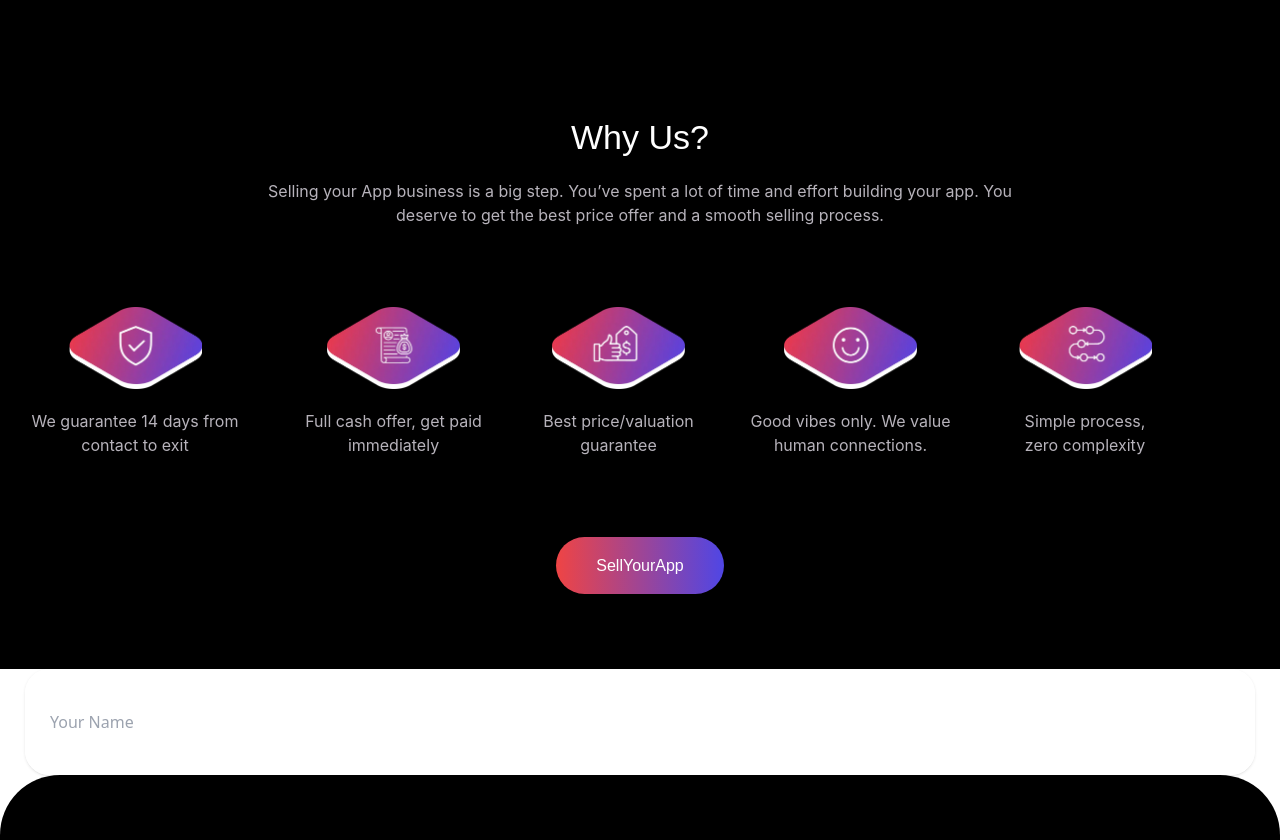
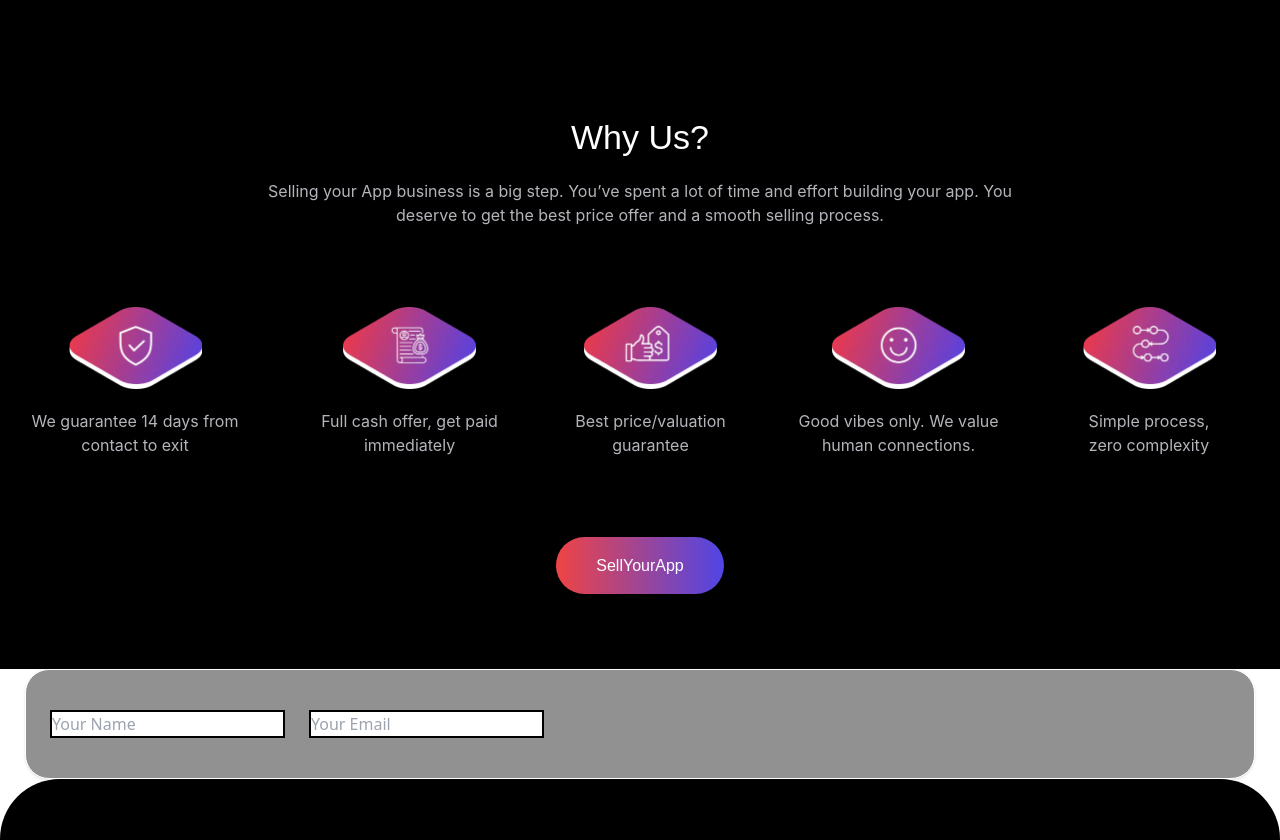
Before and after one commit to Dh-Pardeep/sellyourapp, a React (Vite) app: page / in a window 1280 px wide. Shown: the top 840 px of the page. Built offline with nearby package versions, Linux system fonts and the light colour scheme.

Commit message:
footer change

```diff
--- a/src/components/WhyUs.jsx
+++ b/src/components/WhyUs.jsx
@@ -21,27 +21,25 @@ const WhyUs = () => {
             offer and a smooth selling process.
           </p>
         </div>
-        <div className="lg:flex gap-[54px]">
+        <div className="lg:flex gap-[70px]">
           <div className="flex justify-center">
-            <div className="md:flex gap-[54px]">
+            <div className="md:flex gap-[70px]">
               <div className="flex justify-center">
-                <div className="sm:flex gap-[54px]">
+                <div className="sm:flex gap-[70px]">
                   <div className="mt-20">
                     <div className="flex justify-center">
                       <img className="max-w-[133px]" src={great} alt="cash" />
                     </div>
-                    <div className="text-center mt-5">
-                      <p className="text-dark-gray font-Inter font-normal text-xm max-w-[220px]">
+                    <p className="text-center mt-5 text-dark-gray font-Inter font-normal text-xm max-w-[220px]">
                       We guarantee 14 days from contact to exit
                     </p>
                   </div>
-                  </div>
+                  <div className="flex justify-center">
                     <div className="mt-20">
                       <div className="flex justify-center">
                         <img className="max-w-[133px]" src={cash} alt="cash" />
                       </div>
-                    <div className="text-center mt-5">
-                      <p className="text-dark-gray font-Inter font-normal text-xm max-w-[189px]">
+                      <p className="text-center mt-5 text-dark-gray font-Inter font-normal text-xm max-w-[189px]">
                         Full cash offer, get paid immediately
                       </p>
                     </div>
@@ -53,33 +51,29 @@ const WhyUs = () => {
                   <div className="flex justify-center">
                     <img className="max-w-[133px]" src={price} alt="cash" />
                   </div>
-                  <div className="text-center mt-5">
-                    <p className="text-dark-gray font-Inter font-normal text-xm max-w-[153px]">
+                  <p className="text-center mt-5 text-dark-gray font-Inter font-normal text-xm max-w-[153px]">
                     Best price/valuation guarantee
                   </p>
                 </div>
               </div>
             </div>
           </div>
-          </div>
           <div className="flex justify-center">
-            <div className="sm:flex gap-[54px]">
+            <div className="sm:flex gap-[70px]">
               <div className="mt-20">
                 <div className="flex justify-center">
                   <img className="max-w-[133px]" src={vibes} alt="cash" />
                 </div>
-                <div className="text-center mt-5">
-                  <p className="text-dark-gray font-Inter font-normal text-xm max-w-[203px]">
+                <p className="text-center mt-5 text-dark-gray font-Inter font-normal text-xm max-w-[203px]">
                   Good vibes only. We value human connections.
                 </p>
               </div>
-              </div>
+              <div className="flex justify-center">
                 <div className="mt-20">
                   <div className="flex justify-center">
                     <img className="max-w-[133px]" src={process} alt="cash" />
                   </div>
-                <div className="text-center mt-5">
-                  <p className="text-dark-gray font-Inter font-normal text-xm max-w-[158px]">
+                  <p className="text-center mt-5 text-dark-gray font-Inter font-normal text-xm max-w-[158px]">
                     Simple process, zero complexity
                   </p>
                 </div>
--- a/src/components/YourApp.jsx
+++ b/src/components/YourApp.jsx
@@ -1,13 +1,19 @@
 import React from "react";
-import bg_img from "../assets/images/png/bg-img-rb.png";
-
 const YourApp = () => {
   return (
     <div className="container mx-auto">
-      <div className="bg-gradient-to-b from-white via-white to-white rounded-3xl shadow border border-white backdrop-blur-[54px] px-6 py-10">
+      <div className="bg-[#919191] rounded-3xl shadow border border-white backdrop-blur-[54px] px-6 py-10">
         <div className="flex gap-6">
-          <input type="name" placeholder="Your Name" />
-          <input type="email" />
+          <input
+            className=" bg-white border-2"
+            type="name"
+            placeholder="Your Name"
+          />
+          <input
+            className="bg-white border-2"
+            type="email"
+            placeholder="Your Email"
+          />
         </div>
       </div>
     </div>
```
Also changed, not shown: src/assets/images/svg/favicon.svg (renamed from src/assets/img/svg/favicon.svg), src/assets/images/svg/logo.svg (renamed from src/assets/img/svg/logo.svg). Lines whose indentation alone changed are shown as unchanged.
